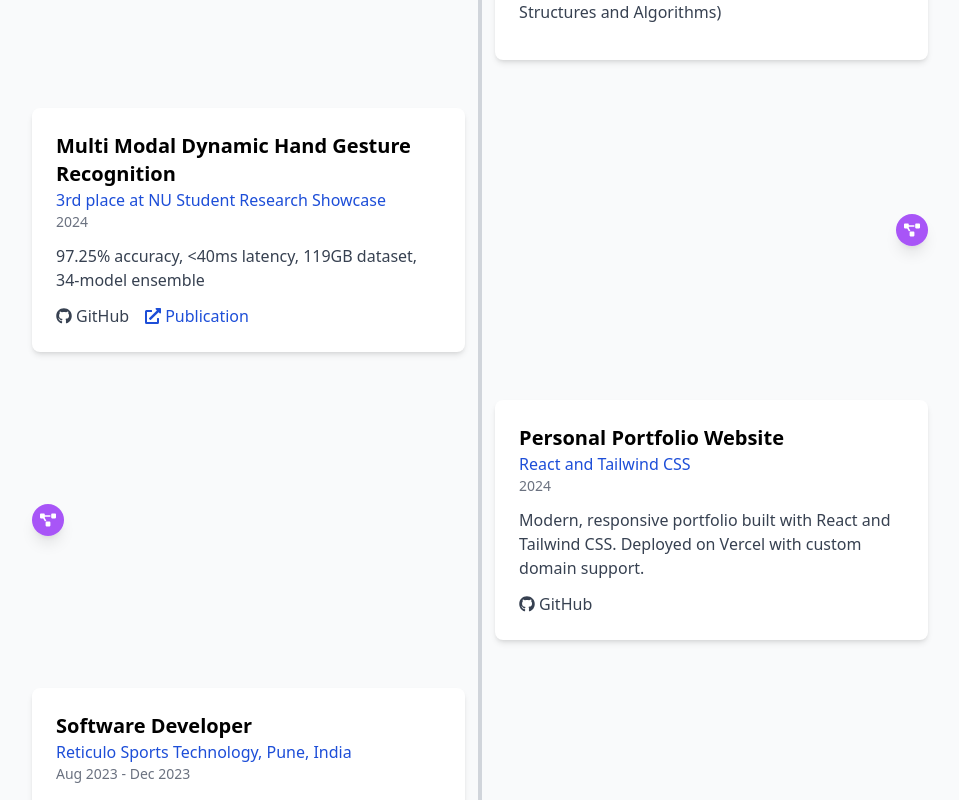
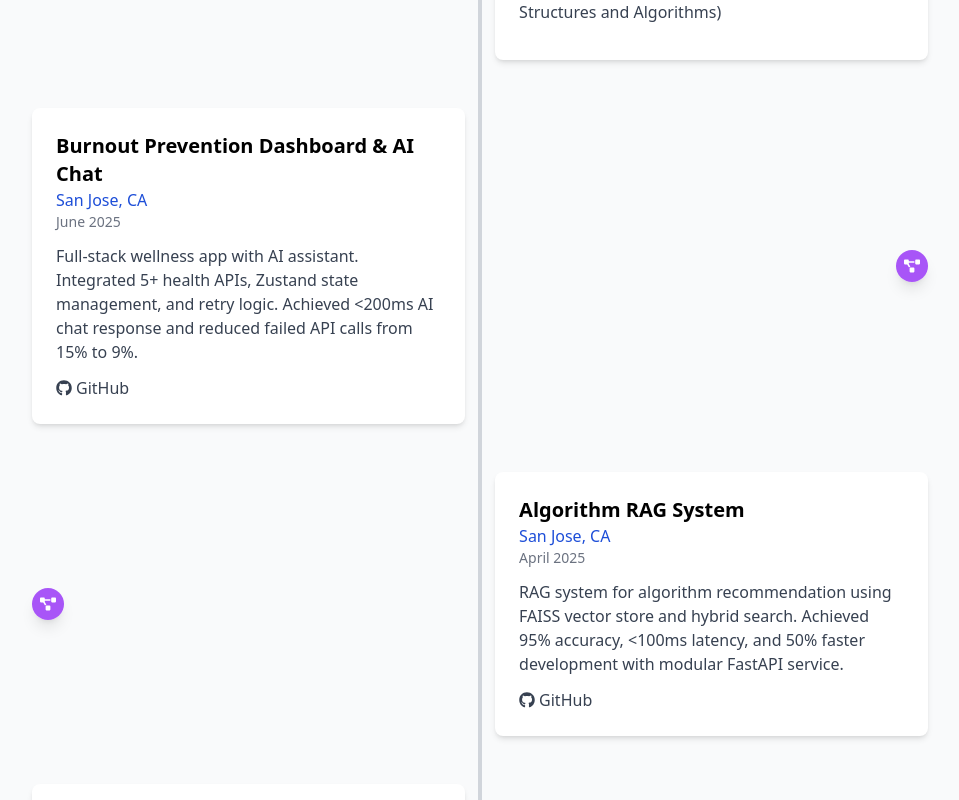
Before and after one commit to Mandar77/my-portfolio, a React (Create React App) app: page / in a window 1280 px wide. Shown: the part 1200-2000 px from the top of the page, without its empty margins (160-1119 px from the left). Built offline with nearby package versions, Linux system fonts and the light colour scheme.

Commit message:
timeline data updates

```diff
--- a/src/data/timeline.js
+++ b/src/data/timeline.js
@@ -1,4 +1,20 @@
 export const timelineData = [
+  {
+    date: "June 2025",
+    title: "Burnout Prevention Dashboard & AI Chat",
+    subtitle: "San Jose, CA",
+    description: "Full-stack wellness app with AI assistant. Integrated 5+ health APIs, Zustand state management, and retry logic. Achieved <200ms AI chat response and reduced failed API calls from 15% to 9%.",
+    type: "project",
+    github: "https://github.com/Mandar77/hackathon"
+  },
+  {
+    date: "April 2025",
+    title: "Algorithm RAG System",
+    subtitle: "San Jose, CA",
+    description: "RAG system for algorithm recommendation using FAISS vector store and hybrid search. Achieved 95% accuracy, <100ms latency, and 50% faster development with modular FastAPI service.",
+    type: "project",
+    github: "https://github.com/Aarzoo-Bansal/algorithm_rag_system"
+  },
   {
     date: "Sept 2024 - April 2025",
     title: "Graduate Teaching Assistant",
```
